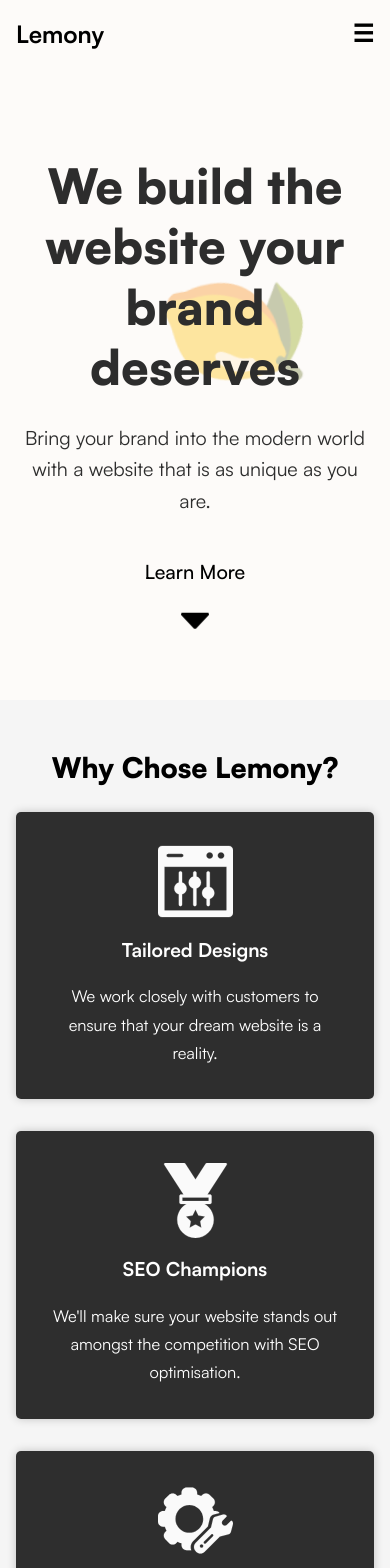
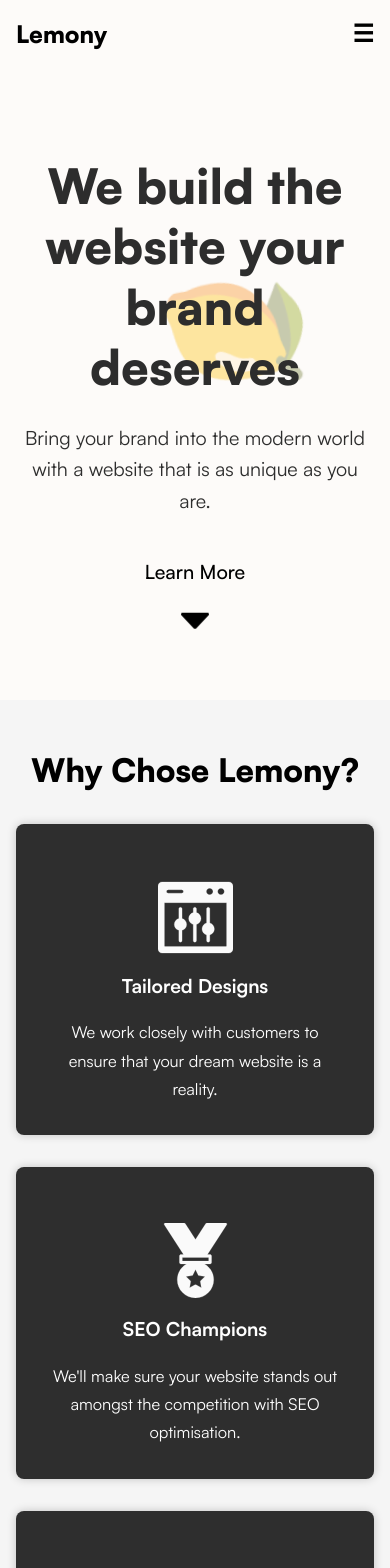
Before and after one commit to Toumari/Lemony, a Vue app: page / in a window 390 px wide. Shown: the top 1568 px of the page. Built offline with nearby package versions, Linux system fonts and the light colour scheme; a web font is replaced by a local one.

Commit message:
border-radius change

```diff
--- a/src/assets/utils.css
+++ b/src/assets/utils.css
@@ -57,8 +57,8 @@
   }
 
   .title {
-    font-size: calc(1.75rem + 0.05vw);
-    margin-bottom: 1.5rem;
+    font-size: calc(2rem + 0.05vw);
+    margin-bottom: 2rem;
     text-align: center;
     font-weight: 900;
   }
--- a/src/components/About.vue
+++ b/src/components/About.vue
@@ -11,7 +11,7 @@
                         Hi, I'm Jack <span class="waving__hand" aria-hidden="true">👋</span>
                     </p>
                     <p class="about__description" ref="aboutText">
-                        Hi, I'm Jack the founder of Lemony, a web development agency based in Sheffield. I have been
+                        I'm the founder of Lemony, a web development agency based in Sheffield. I have been
                         developing websites for over 5 years and have a passion for creating beautiful, responsive and
                         user-friendly websites. I aim to provide a high-quality service to all my clients and help them
                         achieve their online goals.
@@ -118,13 +118,6 @@ onMounted(() => {
     }
 }
 
-.about__title {
-    width: fit-content;
-    font-weight: 700;
-    margin-bottom: 1rem;
-    font-size: var(--fs-xl);
-}
-
 .about__img {
     border-radius: 8px;
     width: 100%;
@@ -134,7 +127,7 @@ onMounted(() => {
 }
 
 .about__description-header {
-    font-size: var(--fs-lg);
+    font-size: calc(1.25rem + 0.1vw);
     font-weight: 700;
     margin-top: 1.5rem;
     margin-bottom: 0.5rem;
@@ -181,9 +174,7 @@ onMounted(() => {
 
 /* sm */
 @media (min-width: 640px) {
-    .about__title {
-        font-size: var(--fs-2xl);
-    }
+
 
     .about__img {
         margin-bottom: 1.5rem;
@@ -198,10 +189,6 @@ onMounted(() => {
     .about__description {
         max-width: 70ch;
         flex: 1;
-    }
-
-    .about__description-header {
-        font-size: var(--fs-xl);
     }
 }
 
--- a/src/components/Contact.vue
+++ b/src/components/Contact.vue
@@ -38,7 +38,6 @@
     line-height: 1.6;
     max-width: 25ch;
     margin-inline: auto;
-
     color: #4d4d4d;
     letter-spacing: 0.2px;
     margin-bottom: 2rem
@@ -90,19 +89,9 @@ form {
 }
 
 @media (min-width: 768px) {
-    .contact__title {
-        font-size: var(--fs-2xl);
-    }
 
     .contact__description {
-        font-size: var(--fs-base);
         max-width: 40ch;
     }
 }
-
-@media (min-width: 1536px) {
-    .contact__description {
-        font-size: var(--fs-lg);
-    }
-}
 </style>
--- a/src/components/Header.vue
+++ b/src/components/Header.vue
@@ -96,9 +96,8 @@ watch(isMobile, (newVal) => {
 
 .logo {
     font-size: 1.5rem;
-    font-weight: bolder;
+    font-weight: 900;
     color: var(--clr-dark);
-
     z-index: 999;
 }
 
--- a/src/components/KeyPoints.vue
+++ b/src/components/KeyPoints.vue
@@ -69,6 +69,7 @@
                     <p>We provide free hosting, SSL protection and ongoing maintenance for customers.</p>
                 </article>
             </div>
+
         </section>
     </div>
 </template>
@@ -126,13 +127,15 @@ article:last-of-type {
 }
 
 article {
-    min-height: 100%;
+    display: flex;
+    flex-direction: column;
+    min-height: 300px;
     text-align: center;
     margin-bottom: 2rem;
     background-color: #2e2e2e;
     color: white;
     padding: 2rem;
-    border-radius: 5px;
+    border-radius: 8px;
     box-shadow: 0 0 10px rgba(0, 0, 0, 0.2);
 
     p {
@@ -144,6 +147,7 @@ article {
 svg {
     margin-inline: auto;
     margin-bottom: 1rem;
+    margin-top: 1.5rem;
 }
 
 @media (min-width: 768px) {
--- a/src/components/PortfolioThree.vue
+++ b/src/components/PortfolioThree.vue
@@ -184,7 +184,7 @@ img {
         display: grid;
         grid-template-columns: repeat(3, minmax(0, 1fr));
         column-gap: 2rem;
-        margin-bottom: 0;
+        margin-bottom: 2rem;
         min-height: 0;
         min-width: 0;
         grid-template-areas:
--- a/src/components/Services.vue
+++ b/src/components/Services.vue
@@ -77,7 +77,7 @@ onMounted(() => {
     padding: 2.5rem;
     margin-bottom: 2rem;
     text-align: center;
-    box-shadow: 0 0 10px rgba(0, 0, 0, 0.2);
+    box-shadow: 0 5px 10px rgba(0, 0, 0, 0.2);
     transition: all 0.3s ease;
 }
 
@@ -152,13 +152,26 @@ onMounted(() => {
 
 /* md */
 @media (min-width: 768px) {
+
+    .card__yellow {
+        border-radius: 10% 1% 1% 1%;
+    }
+
+    .card__dark {
+        border-radius: 1% 1% 10% 1%;
+    }
+
     .services {
         justify-content: space-between;
         align-items: flex-start;
     }
 
+    .card__description__grey {
+        font-size: calc(0.75rem + 0.3vw);
+    }
+
     .card__title {
-        font-size: calc(1rem + 0.5vw);
+        font-size: calc(1.125rem + 0.3vw);
 
     }
 
@@ -177,7 +190,7 @@ onMounted(() => {
 /* lg */
 @media (min-width: 1024px) {
     .card {
-        padding: 2rem;
+        padding: 4rem;
     }
 }
 
```
